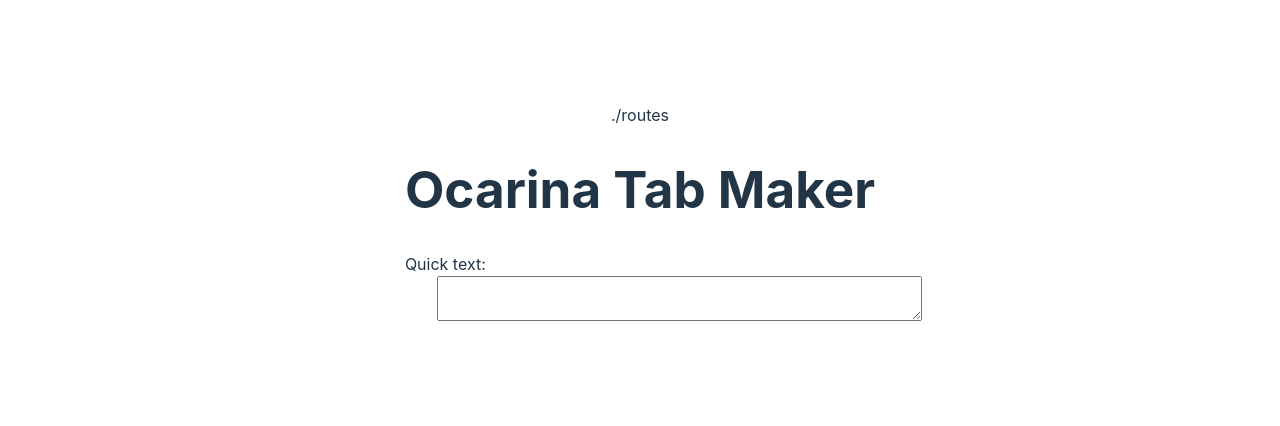
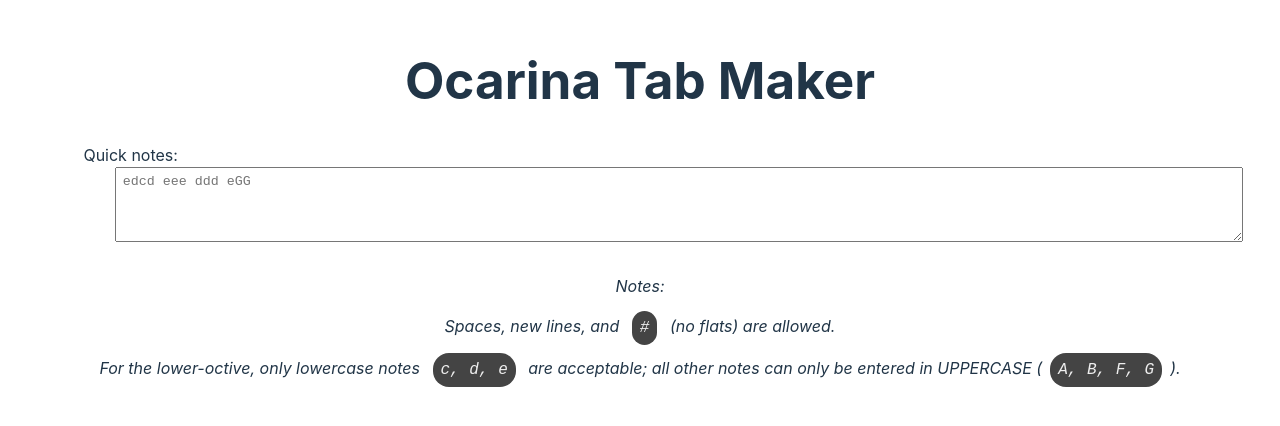
Before and after one commit to crazy4groovy/ocarina-tab-maker, a Svelte app: page / in a window 1280 px wide. Shown: the part 164-590 px from the top of the page. Built offline with nearby package versions, Linux system fonts and the light colour scheme.

Commit message:
add support for lower and higher octive.

```diff
--- a/src/App.svelte
+++ b/src/App.svelte
@@ -3,7 +3,7 @@
 
     import routes from './routes';
     import Layout from './Layout.svelte';
-  </script>./routes
+  </script>
 
   <!-- <link
     rel="stylesheet"
--- a/src/app.css
+++ b/src/app.css
@@ -36,6 +36,14 @@ body {
 h1 {
   font-size: 3.2em;
   line-height: 1.1;
+}
+
+code {
+  margin: .5rem;
+  padding: .5rem;
+  border-radius: 1rem;
+  background-color: #444;
+  color: #eee;
 }
 
 .card {
@@ -115,7 +123,7 @@ label>* {
   height: 115px;
 }
 
-/* 4-HOLE FINGERING SPRITES */
+/* 6-HOLE FINGERING SPRITES */
 .pos-5dot,
 .note-cdot {
   background: url('imgs/fingerings/6hole-fingering.jpg') no-repeat -5px -32px;
--- a/src/components/inputs.svelte
+++ b/src/components/inputs.svelte
@@ -1,33 +1,55 @@
 <script lang="ts">
     export let notes: string[] = [];
-    export let style = "4hole";
+    let display = notes.join("");
+    // export let style = "4hole";
 
-    function onSelect(e: any) {
-        style = e.target.value;
-        // console.log(style)
-    }
+    // function onSelect(e: any) {
+    //     style = e.target.value;
+    //     // console.log(style)
+    // }
 
     function onType(e: any) {
-        notes = e.target.value.toLowerCase().split("");
-        console.log(notes);
+        notes = e.target.value.replace(/[^a-g\s\n\#]/gi, "").split("");
+        display = notes.join("");
+        console.log('$$!!', notes, display);
     }
 </script>
 
-<!-- <label for="style">
+<!--
+<label for="style">
     Style:
     <select name="stlye" id="style" on:change={(e) => {}}>
         <option value="4hole">4 holes</option>
         <option value="12hole">12 holes</option>
     </select>
 </label>
-<br /> -->
+<br />
+-->
+
 <label for="quick-text">
-    Quick text:
+    Quick notes:
     <textarea
         name="quick-text"
         id="quick-text"
-        rows="2"
+        rows="4"
         on:keyup={onType}
-        value={notes.join("")}
+        value={display}
+        placeholder="edcd eee ddd eGG"
     />
 </label>
+
+<div class="note">Notes:</div>
+<div class="note">Spaces, new lines, and <code>#</code> (no flats) are allowed.</div>
+<div class="note">
+    For the lower-octive, only lowercase notes <code>c, d, e</code> are acceptable; all other notes
+    can only be entered in UPPERCASE (<code>A, B, F, G</code>).
+</div>
+
+<br />
+
+<style>
+    div.note {
+        font-style: italic;
+        margin: 1rem;
+    }
+</style>
--- a/src/components/renderOcarina.svelte
+++ b/src/components/renderOcarina.svelte
@@ -1,18 +1,27 @@
 <script lang="ts">
+    import { notesToClasses } from "../utils/notesToClasses";
+
     export let notes: string[] = [];
-    let groups: any[] = [];
-    $: console.log("!", notes.join(""));
-    $: groups = notes
+    let classGroups: any[] = [];
+
+    $: console.log("!notes", notes.join(""));
+
+    $: classGroups = notes
         .join("")
         .split("\n")
-        .map((l) => l.split(""));
-    $: console.log("!@", groups);
+        .map((l) => notesToClasses(l.split("")));
+
+    $: console.log("!groups", classGroups);
 </script>
 
-{#each groups as groupNotes}
+{#if notes.length > 0}
+    <h1>Tab Music</h1>
+{/if}
+
+{#each classGroups as classes}
     <div class="notes">
-        {#each groupNotes as note}
-            <div class={`note-${note}`} alt={`note-${note}`} />
+        {#each classes as klass}
+            <div class={`note-${klass}`} title={`${klass}`} />
         {/each}
     </div>
 {/each}
--- a/src/pages/Edit.svelte
+++ b/src/pages/Edit.svelte
@@ -7,10 +7,10 @@
   export let params = { notes: "" };
 
   let notes = params?.notes?.replace(/\*/g, "\n").split("") || [];
-  let style = "";
+  // let style = "";
 
   $: push(`#/${notes.join('').replace(/\n/g, "*")}`)
 </script>
 
-<Inputs bind:notes bind:style />
+<Inputs bind:notes />
 <RenderOcarina {notes} />
--- /dev/null
+++ b/src/utils/notesToClasses.ts
@@ -0,0 +1,13 @@
+export function notesToClasses(notes: string[]): string[] {
+    return notes.reduce((classes: string[], note, i) => {
+        const isLowerCase = note.toLowerCase() === note
+        const isSharp = notes[i + 1] === "#"
+
+        const klass = `${note.toLowerCase()}${isSharp ? 'sharp' : ''}${isLowerCase ? 'dot' : ''}`
+
+        if (isSharp) notes.splice(i + 1, 1);
+
+        classes.push(klass)
+        return classes
+    }, [] as string[])
+}
```
